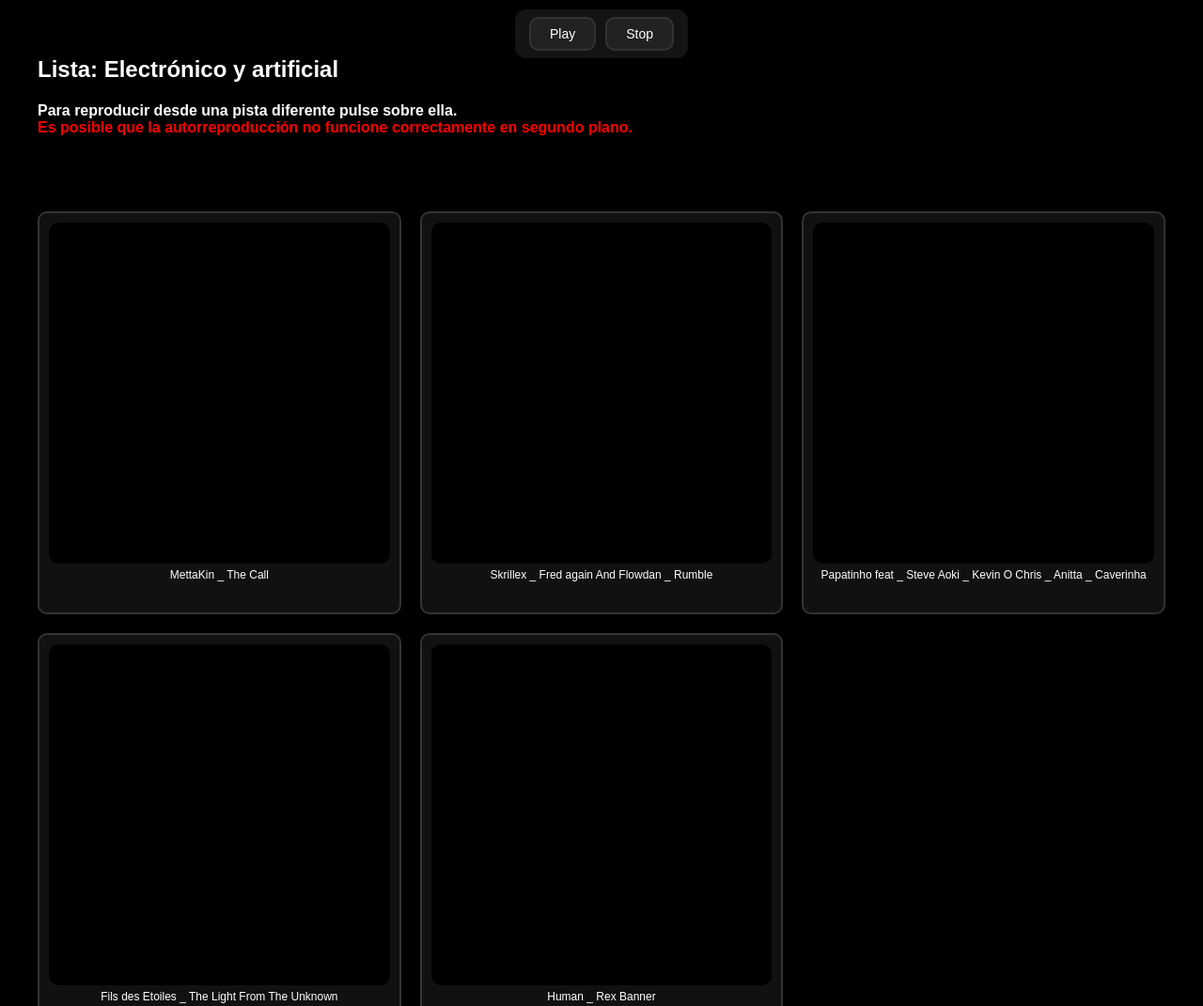
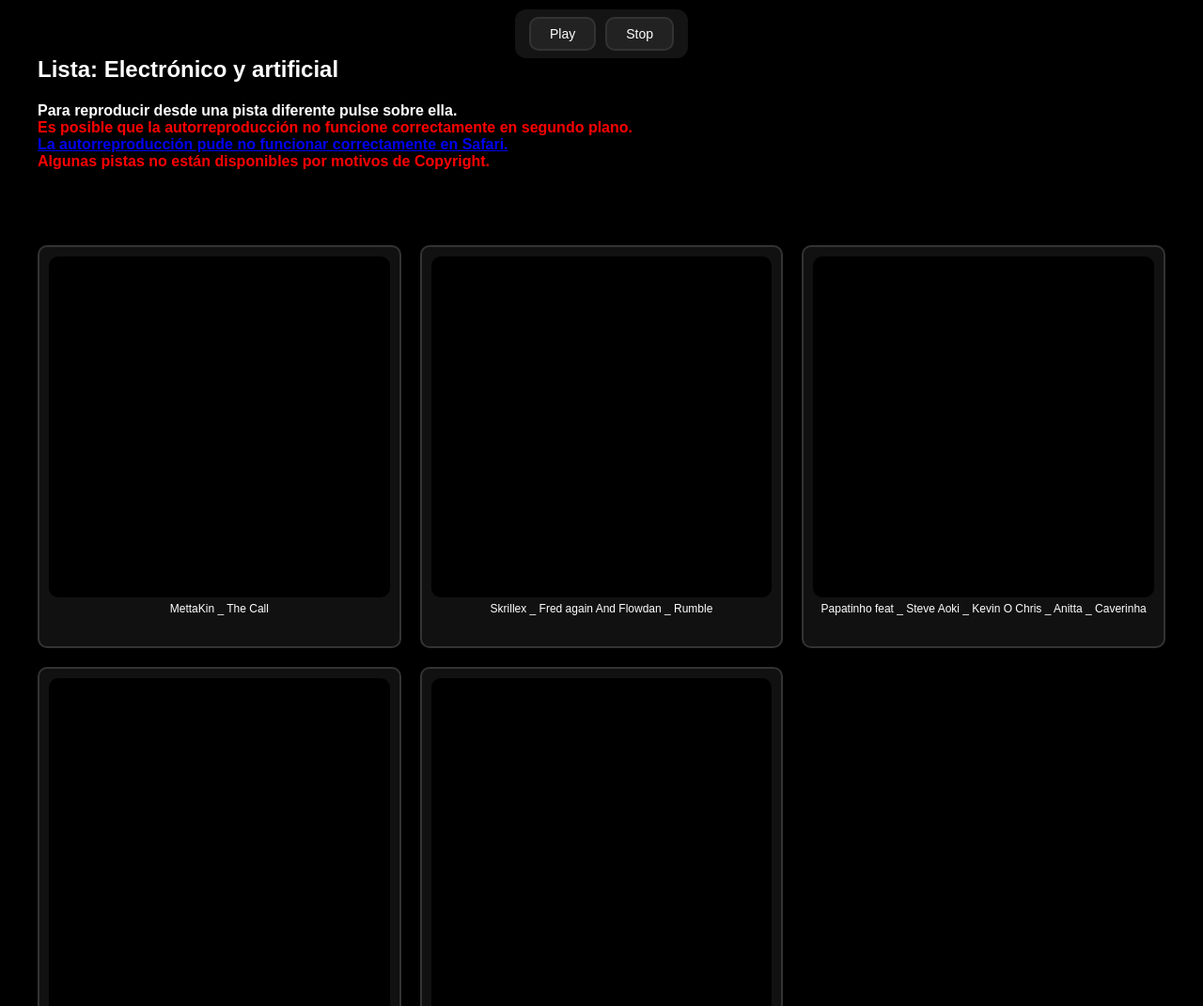
Before and after one commit to oracleibmaisd0-droid/Music-LIST-Electronico-y-artificial, a plain HTML site: page index.html in a window 1280 px wide. Shown: the top 1071 px of the page at 94% size. Drawn offline with Linux system fonts and the light colour scheme.

Commit message:
index.html

```diff
--- a/index.html
+++ b/index.html
@@ -99,7 +99,7 @@
 <body>
 
 <h2>Lista: Electrónico y artificial</h2>
-<h4>Para reproducir desde una pista diferente pulse sobre ella.<br><font color="#ff0000">Es posible que la autorreproducción no funcione correctamente en segundo plano.</font></h4>
+<h4>Para reproducir desde una pista diferente pulse sobre ella.<br><font color="#ff0000">Es posible que la autorreproducción no funcione correctamente en segundo plano.<br><a href="https://www.google.es/chrome/">La autorreproducción pude no funcionar correctamente en Safari.</a><br>Algunas pistas no están disponibles por motivos de Copyright.</font></h4>
 
 <div class="floatingButtons">
   <button id="playAllBtn">Play</button>
```
